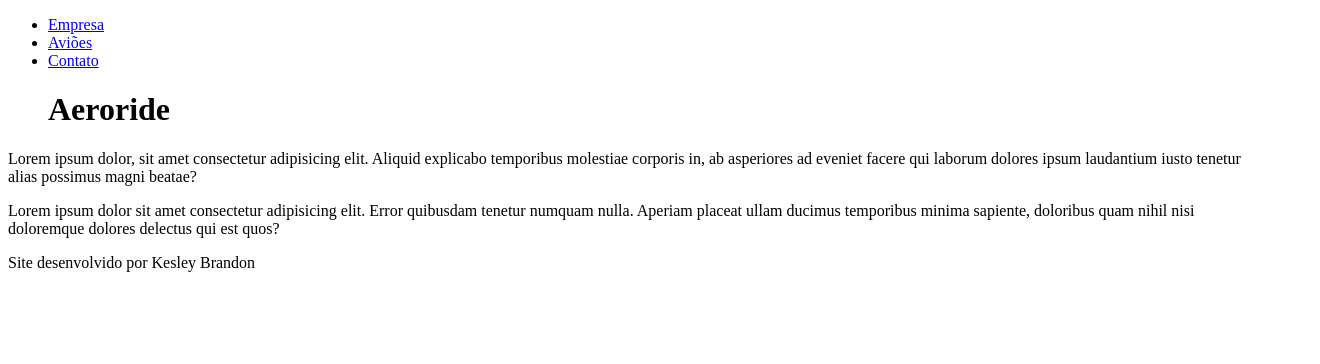
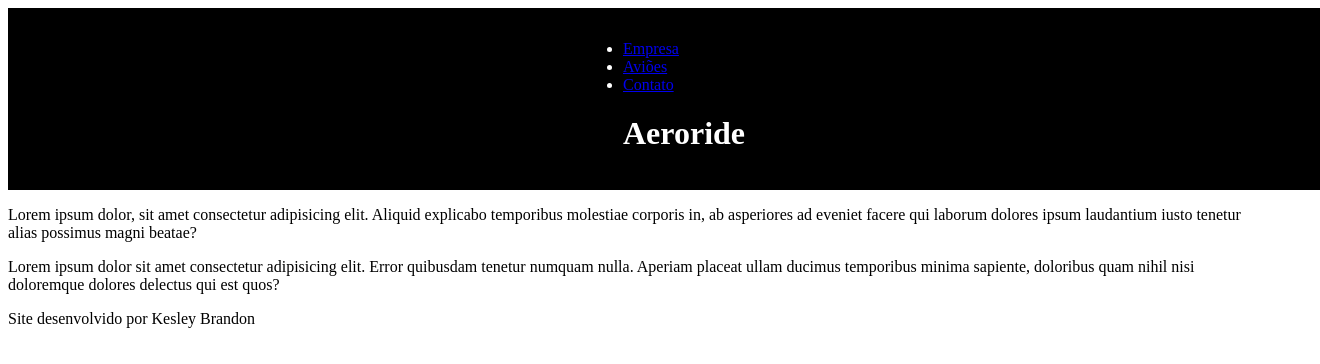
Before and after one commit to Kesley-Brandon-Developer/aeroride, a plain HTML site: page index.html in a window 1280 px wide. Shown: the whole page, 1320 px wide, since content can reach past the window. Drawn offline with Linux system fonts and the light colour scheme.

Commit message:
Atualização do CSS

```diff
--- a/style.css
+++ b/style.css
@@ -1 +1,13 @@
 @charset "UTF-8";
+
+
+
+.cabecalho {
+    display: flex;
+    width: 100vw;
+    justify-content: space-around;
+    align-items: center;
+    background: black;
+    color: white;
+    padding: 16px;
+  }
```
